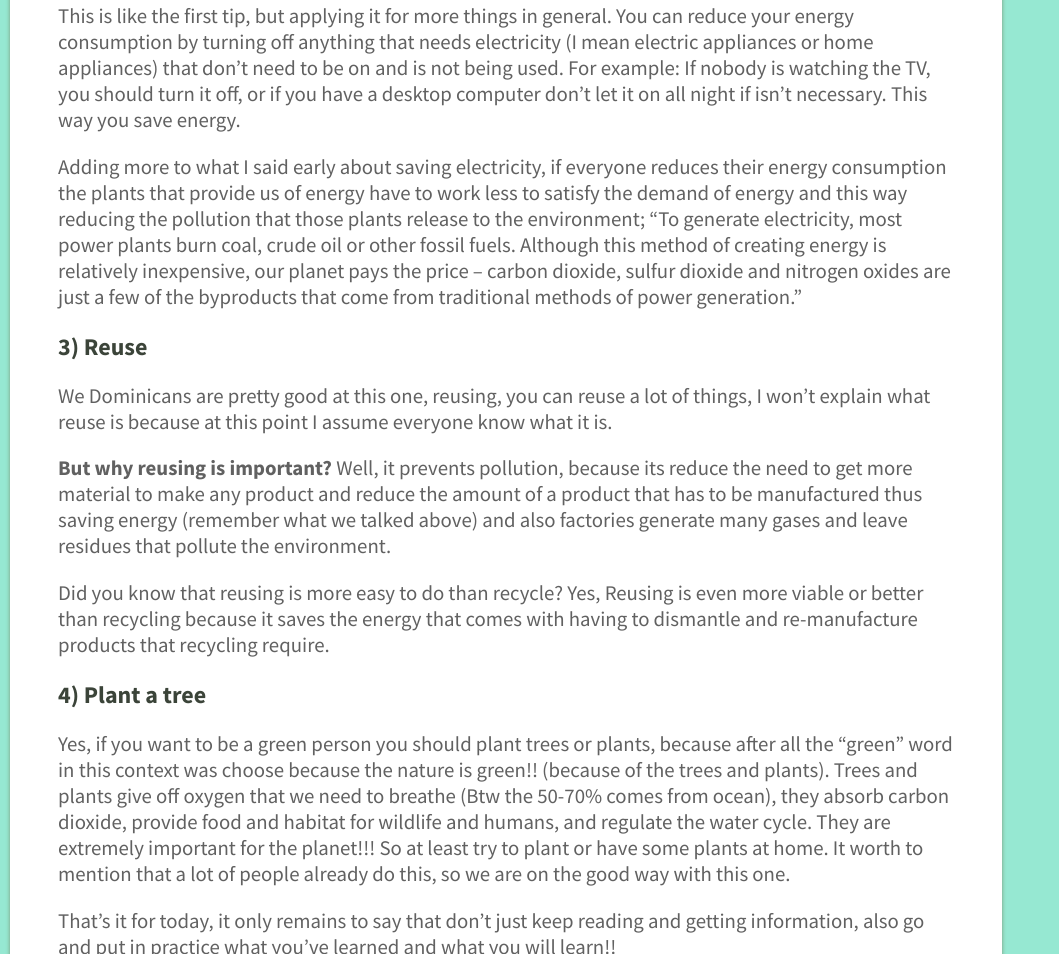
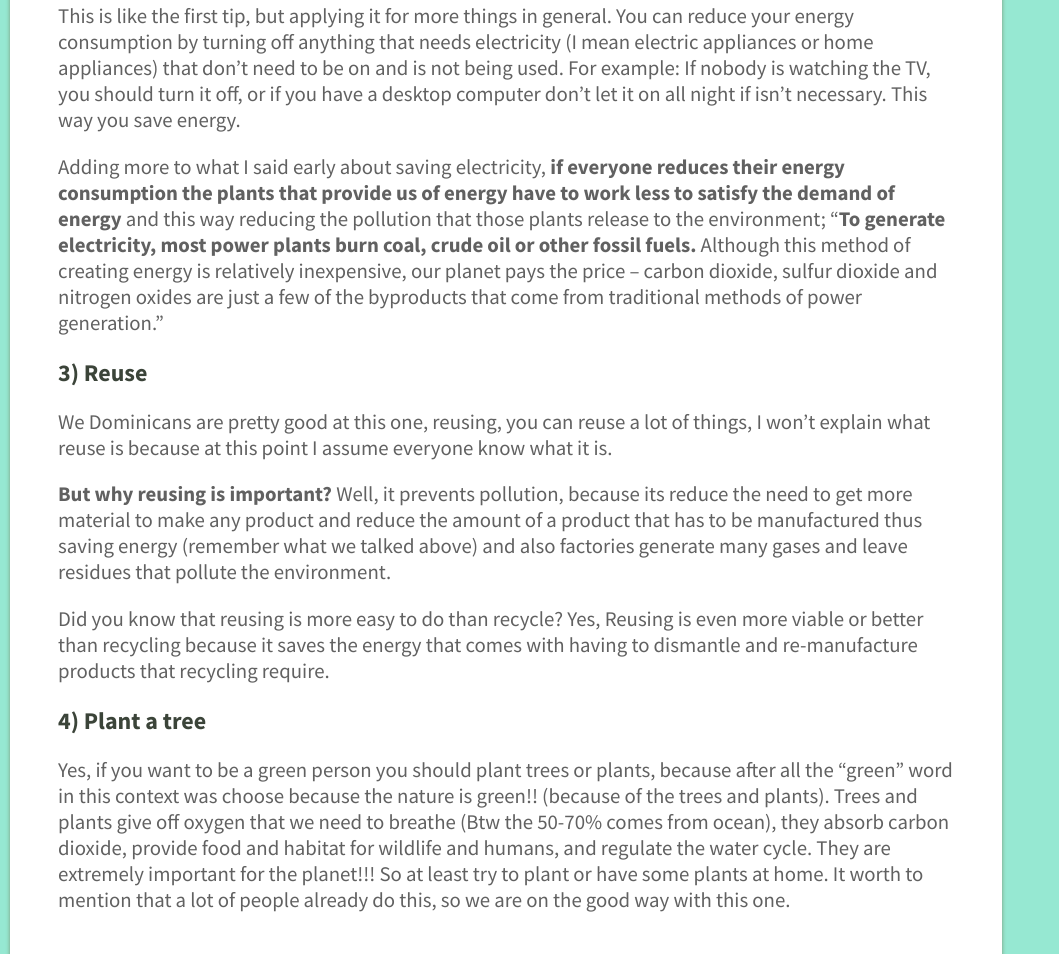
Before and after one commit to EnmaCM/myblogJJ, a plain HTML site: page articles/how-to-be-green.html in a window 1280 px wide. Shown: the part 1223-2177 px from the top of the page, without its empty margins (0-1059 px from the left). Drawn offline with Linux system fonts and the light colour scheme.

Commit message:
Bolded some text

```diff
--- a/articles/how-to-be-green.html
+++ b/articles/how-to-be-green.html
@@ -71,7 +71,7 @@
 
     <h2>2) Reduce your energy consumption</h2>
     <p>This is like the first tip, but applying it for more things in general. You can reduce your energy consumption by turning off anything that needs electricity (I mean electric appliances or home appliances) that don’t need to be on and is not being used. For example: If nobody is watching the TV, you should turn it off, or if you have a desktop computer don’t let it on all night if isn’t necessary. This way you save energy.</p>
-    <p>Adding more to what I said early about saving electricity, if everyone reduces their energy consumption the plants that provide us of energy have to work less to satisfy the demand of energy and this way reducing the pollution that those plants release to the environment; “To generate electricity, most power plants burn coal, crude oil or other fossil fuels. Although this method of creating energy is relatively inexpensive, our planet pays the price – carbon dioxide, sulfur dioxide and nitrogen oxides are just a few of the byproducts that come from traditional methods of power generation.” </p>
+    <p>Adding more to what I said early about saving electricity, <strong><b>if everyone reduces their energy consumption the plants that provide us of energy have to work less to satisfy the demand of energy</b></strong> and this way reducing the pollution that those plants release to the environment; “<b>To generate electricity, most power plants burn coal, crude oil or other fossil fuels.</b> Although this method of creating energy is relatively inexpensive, our planet pays the price – carbon dioxide, sulfur dioxide and nitrogen oxides are just a few of the byproducts that come from traditional methods of power generation.” </p>
 
     <h2>3) Reuse</h2>
 
@@ -82,6 +82,8 @@
     <h2>4) Plant a tree</h2>
 
     <p>Yes, if you want to be a green person you should plant trees or plants, because after all the “green” word in this context was choose because the nature is green!! (because of the trees and plants).  Trees and plants give off oxygen that we need to breathe (Btw the 50-70% comes from ocean), they absorb carbon dioxide, provide food and habitat for wildlife and humans, and regulate the water cycle. They are extremely important for the planet!!! So at least try to plant or have some plants at home. It worth to mention that a lot of people already do this, so we are on the good way with this one.</p>
+  &nbsp;
+  &nbsp;
 
     <p>That’s it for today, it only remains to say that don’t just keep reading and getting information, also go and put in practice what you’ve learned and what you will learn!!
      </p>
```
